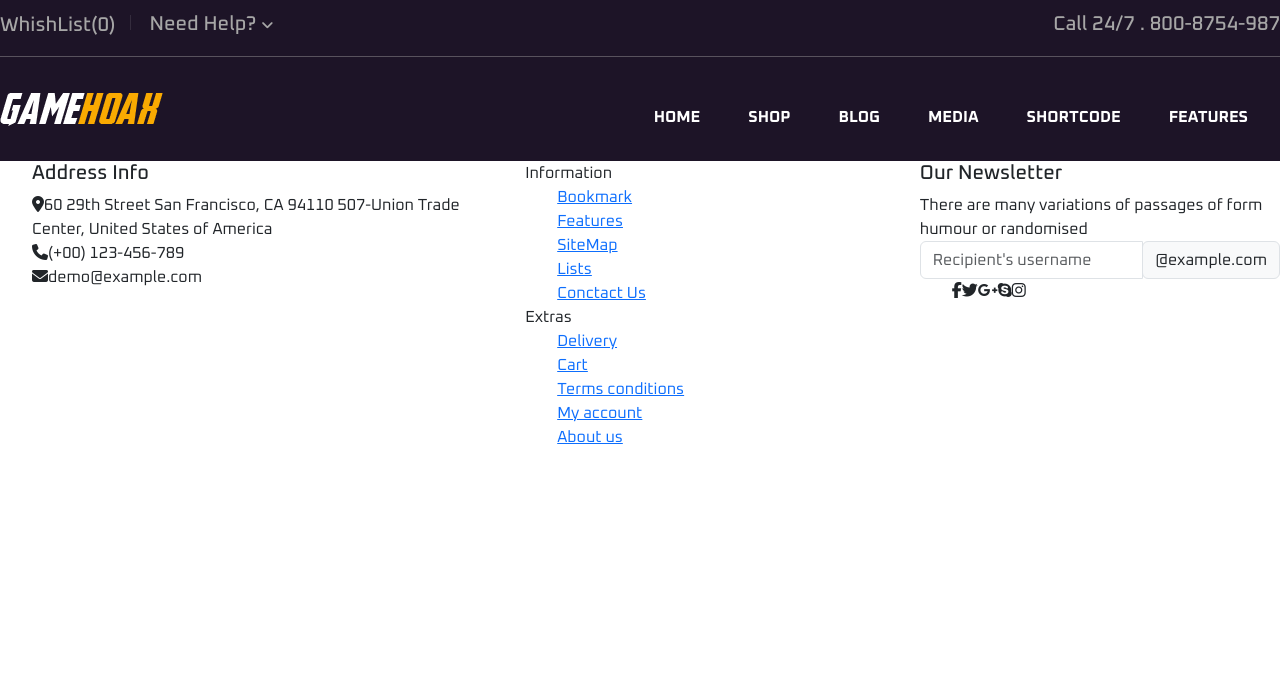
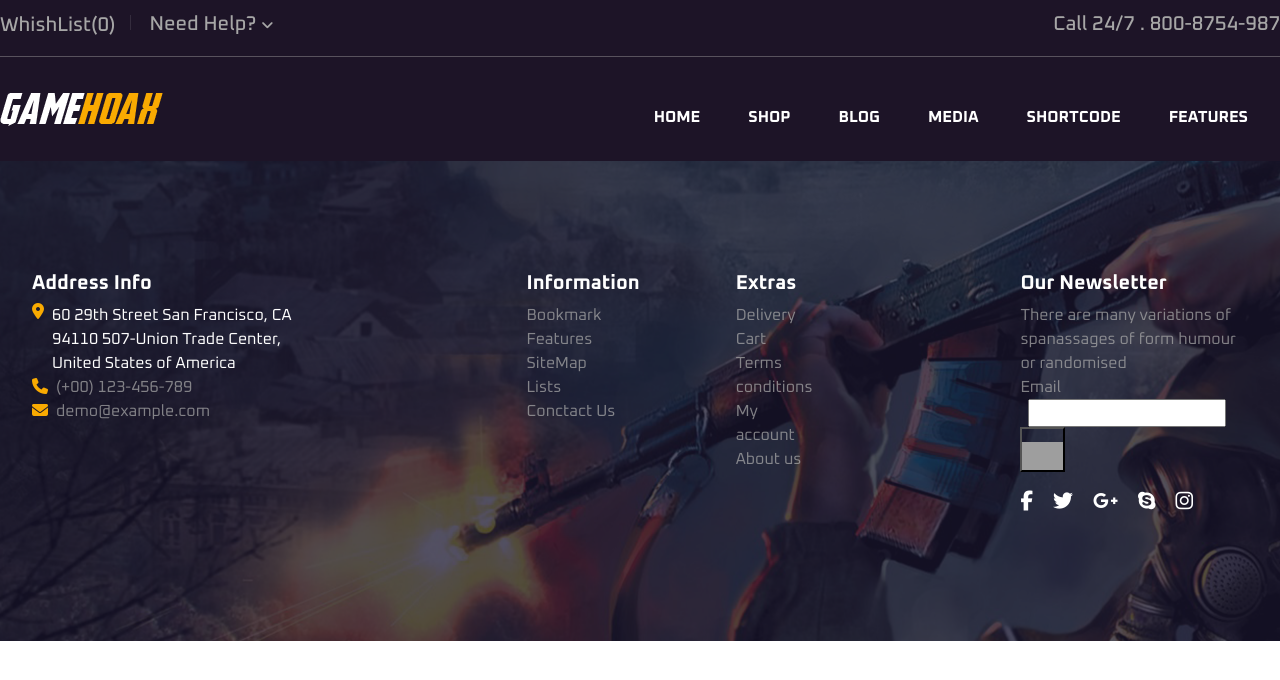
Before and after one commit to ldm0805/proj-html-vuejs, a Vue app: page / in a window 1280 px wide. Shown: the top 680 px of the page. Built offline with nearby package versions, Linux system fonts and the light colour scheme; grey boxes are pictures that could not be loaded.

Commit message:
Modifiche caratteristiche grafiche del footer

```diff
--- a/src/components/AppFooterInfo.vue
+++ b/src/components/AppFooterInfo.vue
@@ -6,16 +6,19 @@ export default {
 }
 </script>
 <template lang="">
+
         <div class="details-cont">
             <!-- Address info -->
             <div class="address">
-            <ul>
+                <ul class="gray">
                     <li>
                         <h5>Address Info</h5>
                     </li>
                     <li>
+                        <div class="d-flex text-white align-items-start">
                             <i class="fa-solid fa-location-dot"></i>
-                    <span>60 29th Street San Francisco, CA 94110 507-Union Trade Center, United States of America</span>
+                            <div>60 29th Street San Francisco, CA 94110 507-Union Trade Center, United States of America</div>
+                        </div>
                     </li>
                     <li>
                         <i class="fa-solid fa-phone"></i>
@@ -28,26 +31,30 @@ export default {
                 </ul>
             </div>
             <!-- Information -->
-        <div class="col-4">
+            <div class="col-middle">
+                <ul class="d-flex">
+                    <li class="mx-5" gray v-for="(item, index) in menuFooter" :key="index">
+                        <a :href="item.url"><h5>{{ item.label }}</h5></a>
                         <ul>
-                <li v-for="(item, index) in menuFooter" :key="index">
-                    <a :href="item.url">{{ item.label }}</a>
-                    <ul>
-                        <li v-for="(item, index) in item.details" :key="index"><a href="#">{{ item }}</a></li>
+                            <li gray v-for="(item, index) in item.details" :key="index"><a href="#"><span>{{ item }}</span></a></li>
                         </ul>
                 </li>
             </ul>
         </div>
         <!-- newsletter -->
-        <div class="newsletter">
+        <div>
+            <div>
                 <h5>Our Newsletter</h5>
-        <span>There are many variations of passages of form humour or randomised</span>
-        <div class="input-group">
-            <input type="text" class="form-control" placeholder="Recipient's username" aria-label="Recipient's username" aria-describedby="basic-addon2">
-            <div class="input-group-append">
-                <span class="input-group-text" id="basic-addon2">@example.com</span>
+                <span>There are many variations of spanassages of form humour or randomised</span>
             </div>
+                <div class="tnp tnp-widget toggle-block">
+                    <form>
+                        <input type="hidden" name="nr" value="widget"><input type="hidden" name="nlang" value=""><div class="tnp-field tnp-field-email"><label for="tnp-1"><span>Email</span></label>
+                            <input class="tnp-email ms-2" type="email" name="ne" id="tnp-1" value="" required=""></div>
+                            <div class="tnp-field tnp-field-button">
+                                <input class="tnp-submit" type="submit" value="Subscribe">
                             </div>
+                        </form>
                         <div class="social">
                                 <ul class="d-flex">
                                     <li><i class="fa-brands fa-facebook-f"></i></li>
@@ -59,7 +66,7 @@ export default {
                         </div>
                 </div>
             </div>
-
+            </div>
         </template>
 <style lang="scss" scoped>
 @use '../styles/partials/variables' as *;
@@ -68,9 +75,72 @@ export default {
 .details-cont {
     display: flex;
     justify-content: space-between;
+    background-image: url('./../../public/img/footer-bg.png');
+    padding: 110px 2em;
+
+    h5 {
+        font-weight: bold;
+        color: white;
+    }
 
     ul {
         list-style-type: none;
+        padding: 0;
+
+        li {
+            .fa-solid {
+                color: $yellow;
+                margin-right: .5em;
+            }
+
+            i {
+                color: white;
             }
         }
+    }
+
+    .col-middle {
+        padding: 0em 10em;
+    }
+}
+
+span {
+    color: $gray;
+}
+
+a {
+    text-decoration: none;
+
+}
+
+.fa-brands {
+    font-size: 20px;
+}
+
+.tnp .tnp-submit {
+    position: relative;
+    height: 45px;
+    width: 45px;
+    font-size: 0;
+    color: #000000;
+    background-image: url(../../public/img/newsletter.png);
+    background-attachment: scroll;
+    background-repeat: no-repeat;
+    background-position: center 13px;
+    background-color: transparent;
+    padding: 0px;
+    -webkit-transition: none;
+    -moz-transition: none;
+    -o-transition: none;
+    transition: none;
+}
+
+.social {
+    margin-top: 1.2em;
+
+    .fa-brands {
+        padding-right: 1em;
+    }
+
+}
 </style>
```
Lines whose indentation alone changed are shown as unchanged.
